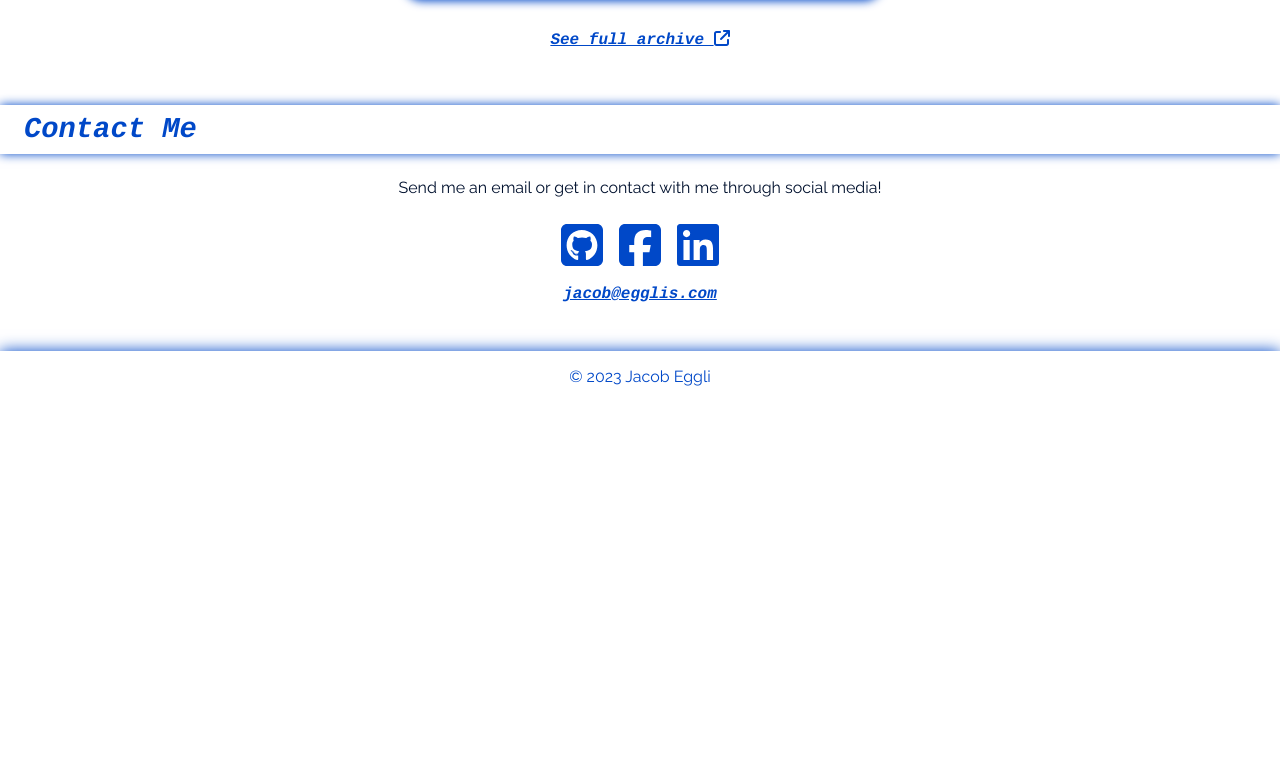
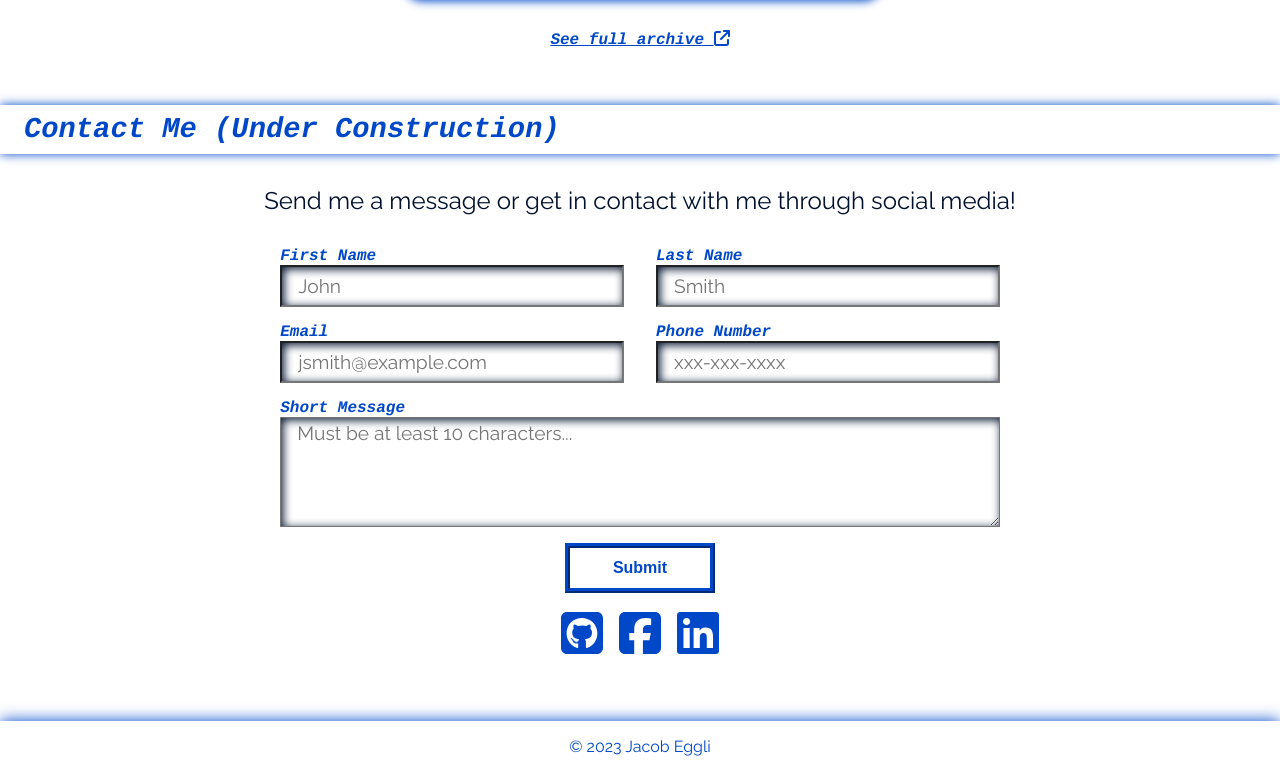
Before and after one commit to jeggli20/my_portfolio, a React (Create React App) app: page / in a window 1280 px wide. Shown: the part 1646-2417 px from the top of the page. Before the commit the page ends 2047 px from the top, so only its background shows below. Built offline with nearby package versions, Linux system fonts and the light colour scheme.

Commit message:
Form and Styling
Decided to put a form in the contact section. Still needs to put in the functionality of it. Also adjusted some of the styling in the website.

```diff
--- a/src/components/UI/Button.js
+++ b/src/components/UI/Button.js
@@ -2,7 +2,12 @@ import "./Button.css";
 
 const Button = (props) => {
   return (
-    <button id={props.id} className={"btn"} onClick={props.onClick}>
+    <button
+      id={props.id}
+      className={`${props.className} btn`}
+      onClick={props.onClick}
+      type={props.type || "button"}
+    >
       {props.children}
     </button>
   );
--- a/src/components/home/Contact.css
+++ b/src/components/home/Contact.css
@@ -1,5 +1,63 @@
+@import "../../global.css";
+
 .section-content > a {
   text-align: center;
+}
+
+.section-content > p {
+  font-size: 1.5rem;
+  text-align: center;
+}
+
+.contact-form {
+  align-items: center;
+  display: flex;
+  flex-direction: column;
+  justify-content: center;
+}
+
+.form-row {
+  display: flex;
+  flex-direction: row;
+  width: 100%;
+}
+
+.multi-input {
+  width: 50%;
+}
+
+.single-input {
+  width: 100%;
+}
+
+.form-input {
+  display: flex;
+  flex-direction: column;
+  margin: 0.5rem 1rem;
+}
+
+.form-input input,
+#message {
+  box-shadow: 2px 2px 10px inset var(--primary-color-dark);
+  font-size: 1.2rem;
+  padding: 0.25rem 1rem;
+}
+
+.form-input input {
+  height: 30px;
+}
+
+#message {
+  height: 100px;
+}
+
+.form-input input:focus,
+#message:focus {
+  background-color: var(--primary-color-light);
+}
+
+.submit {
+  margin: 0.5rem 0;
 }
 
 .social-links {
@@ -21,3 +79,14 @@
 .social-links a.rotate-right:hover {
   transform: rotate(20deg);
 }
+
+@media screen and (max-width: 719px) {
+  .form-row {
+    flex-direction: column;
+  }
+
+  .form-input {
+    margin: 1rem 0;
+    width: 100%;
+  }
+}
--- a/src/components/home/Contact.js
+++ b/src/components/home/Contact.js
@@ -5,15 +5,64 @@ import {
   faLinkedin,
 } from "@fortawesome/free-brands-svg-icons";
 
+import Button from "../UI/Button";
 import "./Contact.css";
 
 const Contact = () => {
+  const submitHandler = (e) => {
+    e.preventDefault();
+  };
+
   return (
     <section id="contact" className={"contact-section"}>
-      <h3 className={"section-title"}>Contact Me</h3>
+      <h3 className={"section-title"}>Contact Me (Under Construction)</h3>
       <div className={"section-content"}>
-        <p>Send me an email or get in contact with me through social media!</p>
-        {/* <Button>Quick Message?</Button> */}
+        <p>Send me a message or get in contact with me through social media!</p>
+        <form className={"contact-form"}>
+          <div className={"form-row"}>
+            <div className={"form-input multi-input"}>
+              <label for="fname">First Name</label>
+              <input id="fname" name="fname" type="text" placeholder="John" />
+            </div>
+            <div className={"form-input multi-input"}>
+              <label for="lname">Last Name</label>
+              <input id="lname" name="lname" type="text" placeholder="Smith" />
+            </div>
+          </div>
+          <div className={"form-row"}>
+            <div className={"form-input multi-input"}>
+              <label for="email">Email</label>
+              <input
+                id="email"
+                name="email"
+                type="email"
+                placeholder="jsmith@example.com"
+              />
+            </div>
+            <div className={"form-input multi-input"}>
+              <label for="phone">Phone Number</label>
+              <input
+                id="phone"
+                name="phone"
+                type="text"
+                placeholder="xxx-xxx-xxxx"
+              />
+            </div>
+          </div>
+          <div className={"form-row"}>
+            <div className={"form-input single-input"}>
+              <label for="message">Short Message</label>
+              <textarea
+                id="message"
+                name="message"
+                placeholder="Must be at least 10 characters..."
+              />
+            </div>
+          </div>
+          <Button className={"submit"} type="submit" onClick={submitHandler}>
+            Submit
+          </Button>
+        </form>
         <div className={"social-links"}>
           <a
             href="https://github.com/jeggli20"
@@ -40,7 +89,6 @@ const Contact = () => {
             <FontAwesomeIcon icon={faLinkedin} />
           </a>
         </div>
-        <a href="mailto:jacob@egglis.com">jacob@egglis.com</a>
       </div>
     </section>
   );
--- a/src/components/home/Projects.css
+++ b/src/components/home/Projects.css
@@ -25,7 +25,6 @@
 }
 
 .project h5 {
-  color: var(--primary-color);
   margin: 0.5rem 0 0 0.25rem;
 }
 
--- a/src/global.css
+++ b/src/global.css
@@ -40,14 +40,17 @@ h3,
 h4,
 h5,
 h6,
-a {
+a,
+label {
   color: var(--primary-color);
   font-family: "Cousine", monospace;
 }
 
 p,
 span,
-li {
+li,
+input,
+textarea {
   color: var(--primary-color-dark);
   font-family: "Raleway", sans-serif;
 }
@@ -99,24 +102,28 @@ a:hover {
 .dark-mode h2,
 .dark-mode h3,
 .dark-mode h4,
-.dark-mode h6,
-.dark-mode a {
+.dark-mode h6 {
   color: var(--secondary-color-light);
 }
 
 .dark-mode a:hover {
+  color: var(--secondary-color-light);
+}
+
+.dark-mode span,
+.dark-mode h5,
+.dark-mode p,
+.dark-mode a,
+.dark-mode li,
+.dark-mode label,
+.dark-mode input,
+.dark-mode textarea {
   color: var(--secondary-color);
 }
 
-.dark-mode span,
-.dark-mode h5 {
-  color: var(--secondary-color) !important;
-}
-
-.dark-mode p,
-.dark-mode li {
-  color: var(--secondary-color);
-  font-family: "Raleway", sans-serif;
+.dark-mode .form-input input:focus,
+.dark-mode #message:focus {
+  background-color: var(--secondary-color-light);
 }
 
 .dark-mode .section-title {
```
